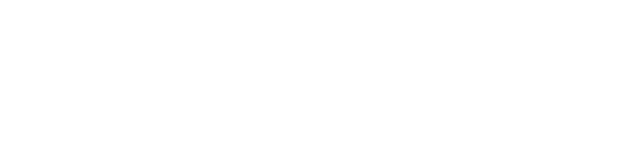
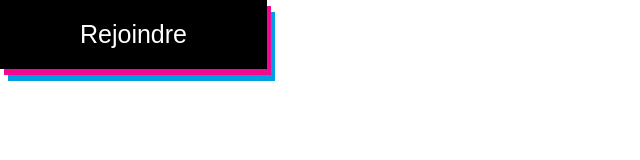
Before and after one commit to Nath-vfx/landing-page-ludifinder, a plain HTML site: page index.html in a window 1280 px wide. Shown: the top 160 px of the page, without its empty margins (0-640 px from the left). Drawn offline with Linux system fonts and the light colour scheme.

Commit message:
Mise en forme : button section 1

```diff
--- a/index.html
+++ b/index.html
@@ -7,6 +7,7 @@
 </head>
 <body>
     <section>
+        <button>Rejoindre</button>
 
     </section>
     <section>
--- a/style.css
+++ b/style.css
@@ -20,3 +20,14 @@ footer {
     width: 100vw;
     background-color: #F9F9F9;
 }
+/*Section 1*/
+button {
+    color: white;
+    font-family: 'Poppins', sans-serif;
+    font-size: 25px;
+    font-weight: 500;
+    padding: 20px 80px;
+    background-color: black;
+    border: none;
+    box-shadow: 4px 6px 0 #F20893, 8px 12px 0 #009FE3;
+}
```
